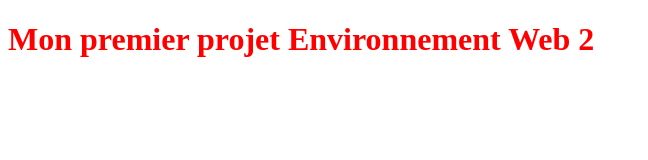
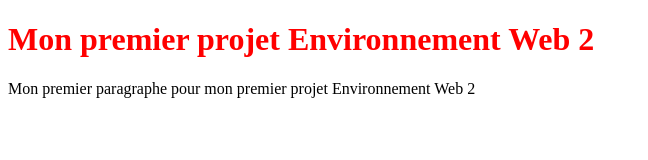
Before and after one commit to RahhalElmaslohi/projet_1, a plain HTML site: page index.html in a window 1280 px wide. Shown: the whole page, without its empty margins (0-648 px from the left). Drawn offline with Linux system fonts and the light colour scheme.

Commit message:
ajout du paragraphe

```diff
--- a/index.html
+++ b/index.html
@@ -9,5 +9,6 @@
 </head>
 <body>
     <h1>Mon premier projet Environnement Web 2</h1>
+     <p>Mon premier paragraphe pour mon premier projet Environnement Web 2</p>
 </body>
 </html>
```
